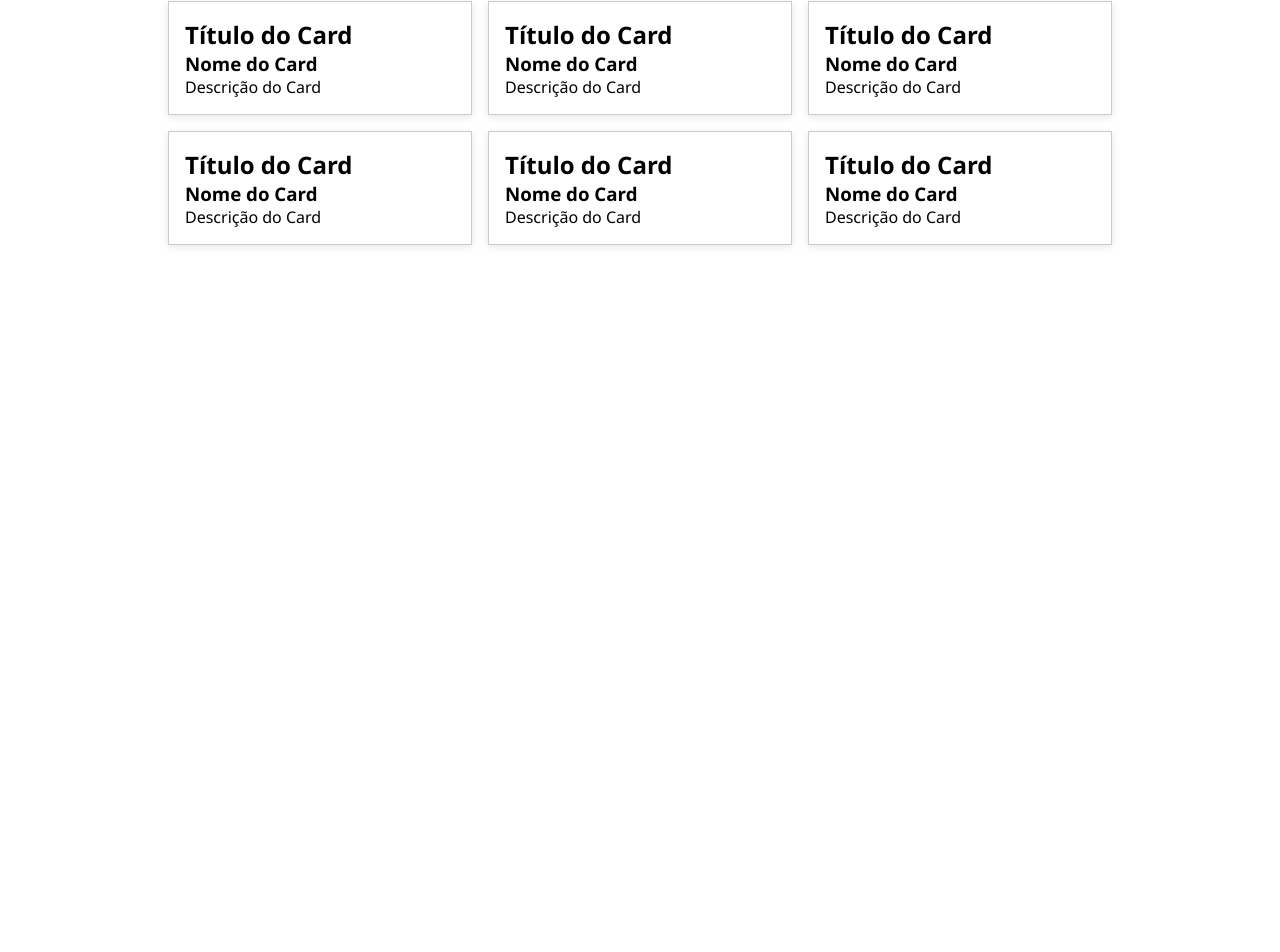
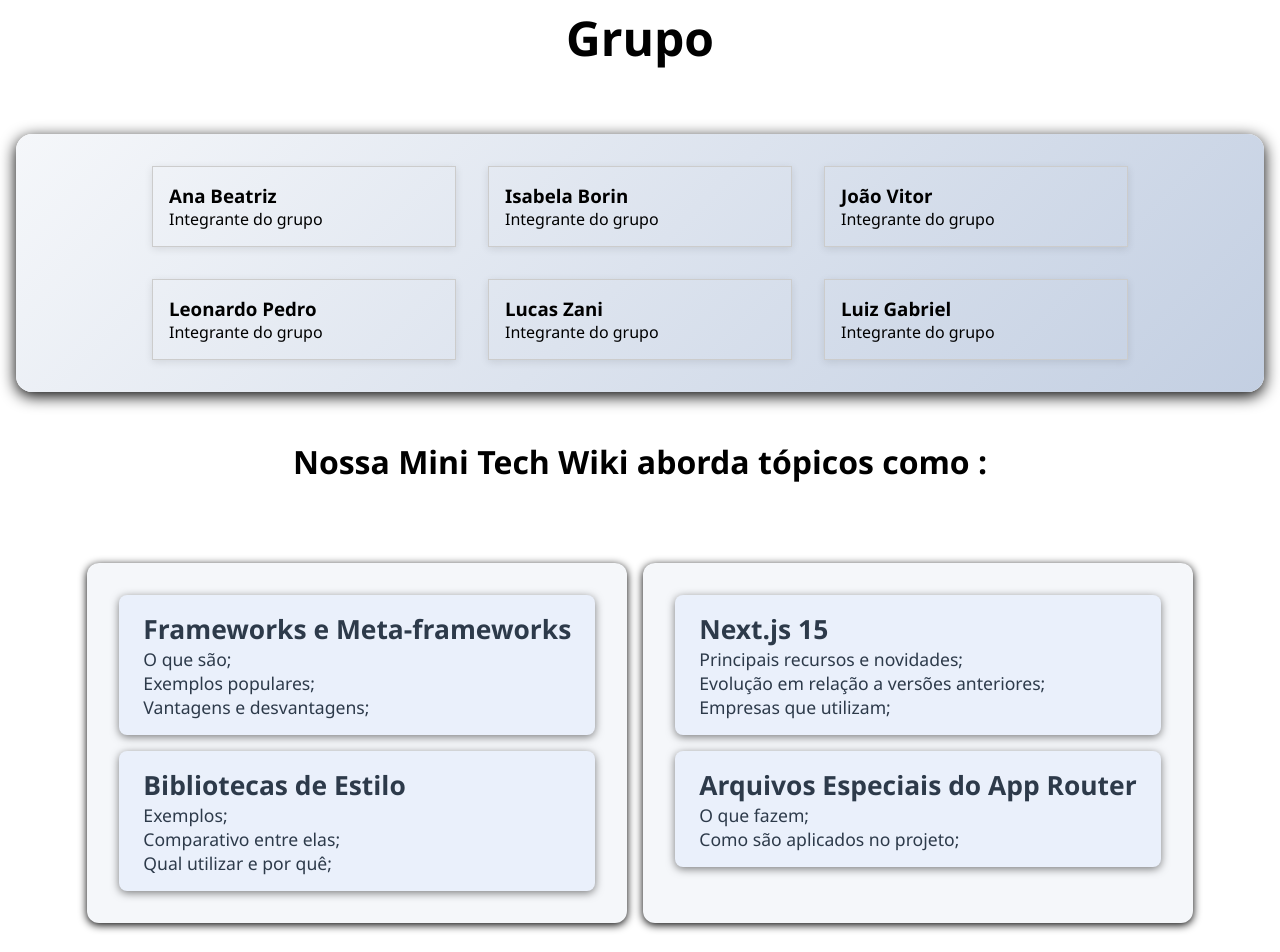
Before and after one commit to joaoporto27/frameworks, a Next.js app: page / in a window 1280 px wide. Shown: the part 198-1150 px from the top of the page. Before the commit the page ends 800 px from the top, so only its background shows below. Built offline with nearby package versions, Linux system fonts and the light colour scheme.

Commit message:
feat: styles of home page

```diff
--- a/src/app/page.jsx
+++ b/src/app/page.jsx
@@ -5,41 +5,71 @@
 export default function Home() {
     return (
         <div className={styles.container}>
+            <div className={styles.activitytitle}>
+                <h1>Atividade Mini Wiki Tech + Pesquisa de Tecnologias</h1>
+            </div>
+
             <div className={styles.title}>
 
             <h1>Grupo</h1>
             </div>
             <div className={styles.cardsContainer}>
             <Cards
-                titulo="Título do Card"
-                nome="Nome do Card"
-                descricao="Descrição do Card"
+                nome="Ana Beatriz"
+                descricao="Integrante do grupo"
                 />
             <Cards
-                titulo="Título do Card"
-                nome="Nome do Card"
-                descricao="Descrição do Card"
+                nome="Isabela Borin"
+                descricao="Integrante do grupo"
                 />
             <Cards
-                titulo="Título do Card"
-                nome="Nome do Card"
-                descricao="Descrição do Card"
+                nome="João Vitor"
+                descricao="Integrante do grupo"
                 />
             <Cards
-                titulo="Título do Card"
-                nome="Nome do Card"
-                descricao="Descrição do Card"
+                nome="Leonardo Pedro"
+                descricao="Integrante do grupo"
                 />
             <Cards
-                titulo="Título do Card"
-                nome="Nome do Card"
-                descricao="Descrição do Card"
+                nome="Lucas Zani"
+                descricao="Integrante do grupo"
                 />
             <Cards
-                titulo="Título do Card"
-                nome="Nome do Card"
-                descricao="Descrição do Card"
+                nome="Luiz Gabriel"
+                descricao="Integrante do grupo"
                 />
+                </div>
+                <h1>Nossa Mini Tech Wiki aborda tópicos como :</h1>
+
+                <div className={styles.milagre}>
+                <div className={styles.subtopicContainer}>
+                <div className={styles.subtopic}>
+                    <h2>Frameworks e Meta-frameworks</h2>
+                    <p>O que são;</p>
+                    <p>Exemplos populares;</p>
+                    <p>Vantagens e desvantagens;</p>
+                </div>
+                <div className={styles.subtopic}>
+                    <h2>Bibliotecas de Estilo</h2>
+                    <p>Exemplos;</p>
+                    <p>Comparativo entre elas;</p>
+                    <p>Qual utilizar e por quê;</p>
+                </div>
+                </div>
+
+                <div className={styles.subtopicContainer}>
+                <div className={styles.subtopic}>
+                    <h2>Next.js 15</h2>
+                    <p>Principais recursos e novidades;</p>
+                    <p>Evolução em relação a versões anteriores;</p>
+                    <p>Empresas que utilizam;</p>
+                </div>
+                <div className={styles.subtopic}>
+                    <h2>Arquivos Especiais do App Router</h2>
+                    <p>O que fazem;</p>
+                    <p>Como são aplicados no projeto;</p>
+                </div>
+                </div>
                 </div>
         </div>
     );
--- a/src/app/page.module.css
+++ b/src/app/page.module.css
@@ -1,12 +1,18 @@
 .container {
   display: flex;
   flex-direction: column;
+  gap: 3rem;
   align-items: center;
   margin: 1rem;
 }
 
 .title {
-  font-size: 2rem;
+  font-size: 1.5rem;
+  margin-bottom: 1rem;
+}
+
+.activitytitle {
+  font-size: 1rem;
   margin-bottom: 1rem;
 }
 
@@ -14,5 +20,40 @@
   display: flex;
   flex-wrap: wrap;
   justify-content: center;
+  gap: 2rem;
+  padding: 2rem;
+  background: linear-gradient(135deg, #f5f7fa 0%, #c3cfe2 100%);
+  border-radius: 1rem;
+  box-shadow: 0 4px 16px rgba(0,0,0,1);
+}
+
+.subtopicContainer {
+  display: flex;
+  flex-direction: column;
+  gap: 1rem;
+  background: #f5f7fa;
+  border-radius: 12px;
+  box-shadow: 0 2px 8px rgba(0,0,0,1);
+  padding: 2rem;
+  margin: 2rem 0;
+}
+
+.subtopic {
+  font-size: 1.1rem;
+  font-weight: 500;
+  color: #2d3a4a;
+  background: #eaf0fb;
+  border-radius: 8px;
+  padding: 1rem 1.5rem;
+  box-shadow: 0 2px 8px rgba(0,0,0,0.5);
+  transition: background 0.2s;
+}
+.subtopic:hover {
+  background: #d4e3fa;
+}
+
+.milagre {
+  display: flex;
+  flex-direction: row;
   gap: 1rem;
 }
--- a/src/components/Cards.jsx
+++ b/src/components/Cards.jsx
@@ -1,10 +1,9 @@
 import React from 'react';
 import styles from './Cards.module.css';
 
-export default function Home({ titulo, nome, descricao }) {
+export default function Home({nome, descricao }) {
     return (
     <div className={styles.card}>
-        <h2>{titulo}</h2>
         <h3>{nome}</h3>
         <p>{descricao}</p>
     </div>
```
